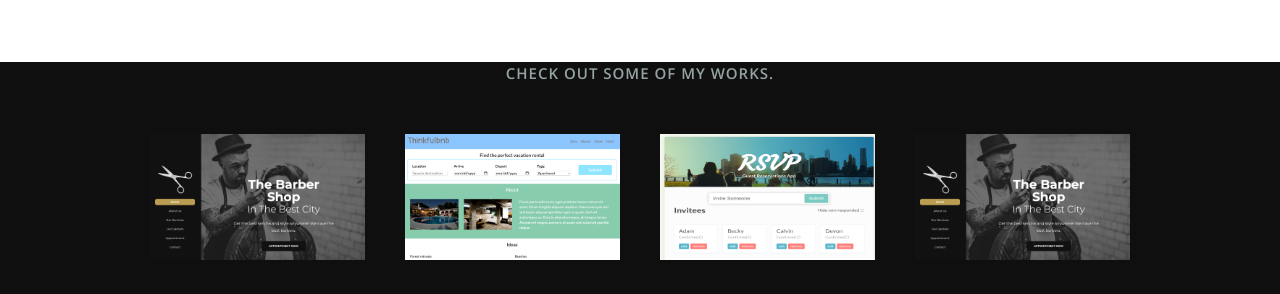
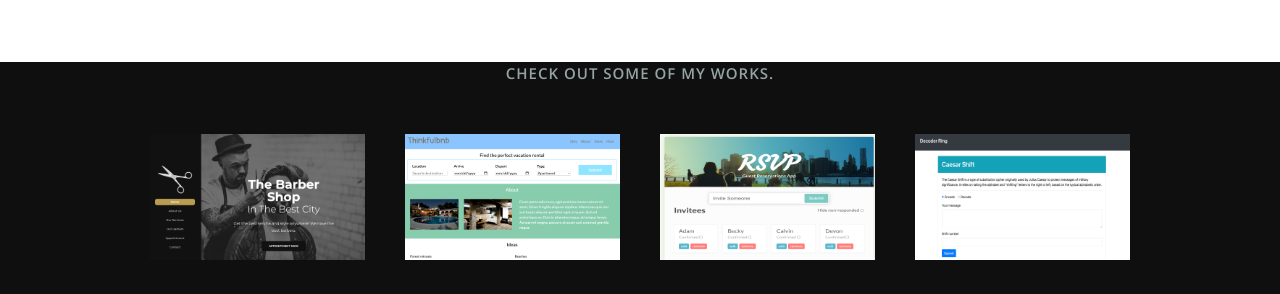
Before and after one commit to halebeau/Portfolio-Site, a React (Create React App) app: page / in a window 1280 px wide. Shown: the part 3160-3454 px from the top of the page. Built offline with nearby package versions, Linux system fonts and the light colour scheme.

Commit message:
added: decipher ring and copy to index.html

```diff
--- a/public/index.html
+++ b/public/index.html
@@ -13,7 +13,7 @@
   <link rel="stylesheet" href="%PUBLIC_URL%/css/magnific-popup.css">
 
 
-  <title>Beau Hale Resume</title>
+  <title>Beau Hale Portfolio</title>
 </head>
 
 <body>
--- a/public/resumeData.json
+++ b/public/resumeData.json
@@ -117,10 +117,10 @@
         "url": "https://party-rsvp.netlify.app/"
       },
       {
-        "title": "Barber Site",
+        "title": "Decipher App",
         "category": "",
-        "image": "barber-website.png",
-        "url": "https://barbersite.netlify.app"
+        "image": "decipher-app.png",
+        "url": "https://decoder-ring.netlify.app"
       },
       {
         "title": "Restaurant Site",
```
Also changed, not shown: public/images/portfolio/decipher-app.png (added).
